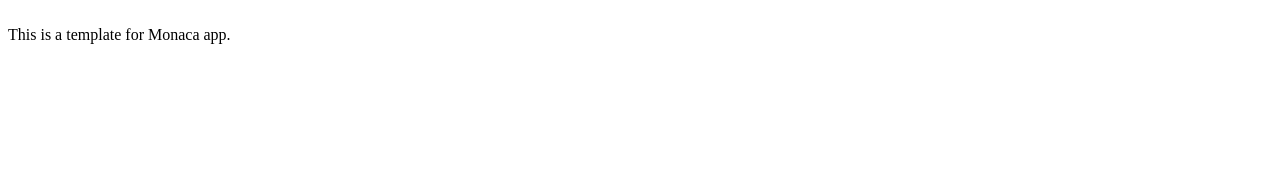
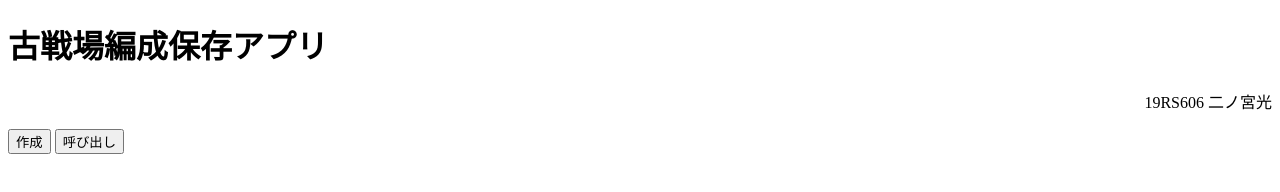
Before and after one commit to k19rs606/g1turnorgs, a website: page www/index.html in a window 1280 px wide. Drawn offline with Linux system fonts and the light colour scheme.

Commit message:
・編成作成ページを作成・index.htmlの作成ボタンに画面遷移機能を実装

```diff
--- a/www/index.html
+++ b/www/index.html
@@ -7,11 +7,20 @@
     <script src="components/loader.js"></script>
     <link rel="stylesheet" href="components/loader.css">
     <link rel="stylesheet" href="css/style.css">
+    <script src="keys.js"></script>
     <script>
+      // NCMB アクセスの準備
+    let ncmb = new NCMB(appKey, clientKey);
     </script>
 </head>
 <body>
+  <h1>古戦場編成保存アプリ</h1>
+  <p style="text-align: right">19RS606 二ノ宮光</p>
+  <div id="button">
+    <button class="btn" onclick="location.href='./new.html'">作成</button>
+    <button class="btn">呼び出し</button>
+
+  </div>
 	<br />
-    This is a template for Monaca app.
 </body>
 </html>
```
Also changed, not shown: www/new.html (added, +18 -0 lines).
